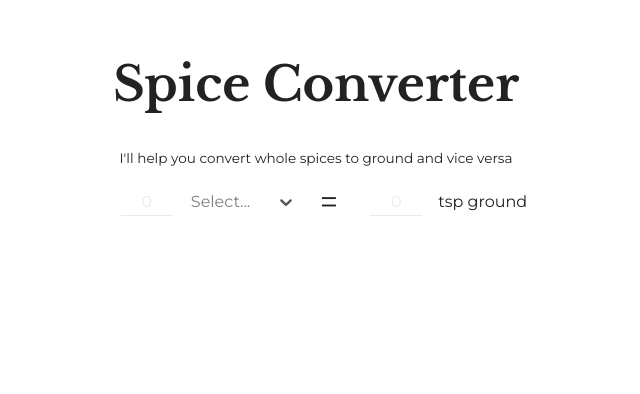
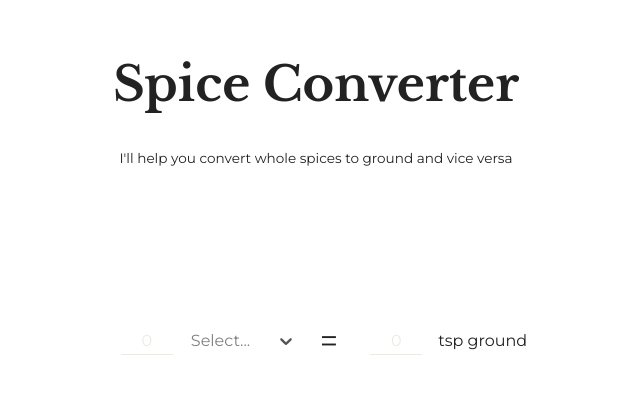
Before and after one commit to catehernandez/spice-converter, a React (Create React App) app: page / in a window 1280 px wide. Shown: the top 394 px of the page, without its empty margins (324-964 px from the left). Built offline with nearby package versions, Linux system fonts and the light colour scheme.

Commit message:
Vertically align main content slightly off-center

```diff
--- a/src/App.js
+++ b/src/App.js
@@ -24,8 +24,9 @@ const Tagline = styled.div`
 
 const Main = styled.main`
   flex: 1 1 auto;
+  height: 100%;
+  margin: 0 auto;
   max-width: 95%;
-  margin: 0 auto;
 `;
 
 const App = () => {
--- a/src/components/SpiceConverter/Container.js
+++ b/src/components/SpiceConverter/Container.js
@@ -5,6 +5,7 @@ const Container = styled.div`
   display: flex;
   flex-direction: column;
   text-align: center;
+  margin-top: 33%;
   width: fit-content;
 
   @media (min-width: 768px) {
```
